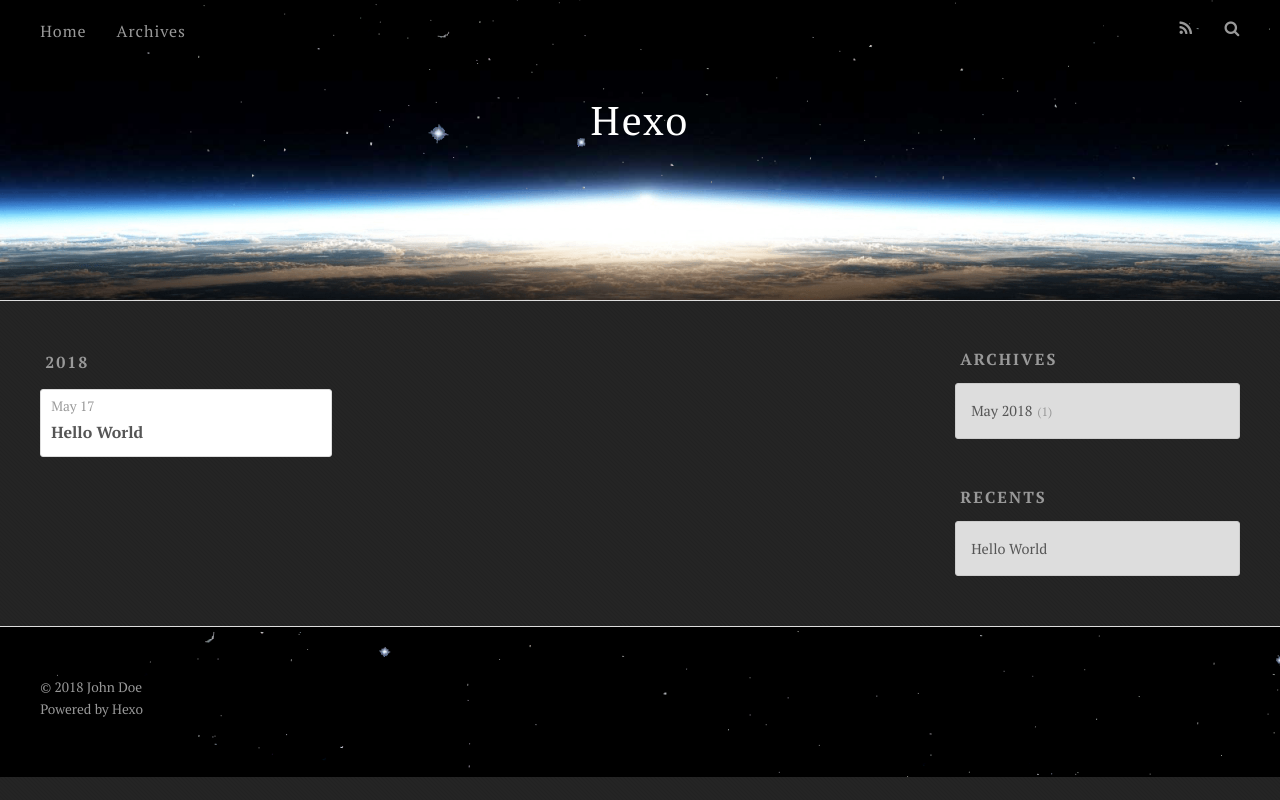
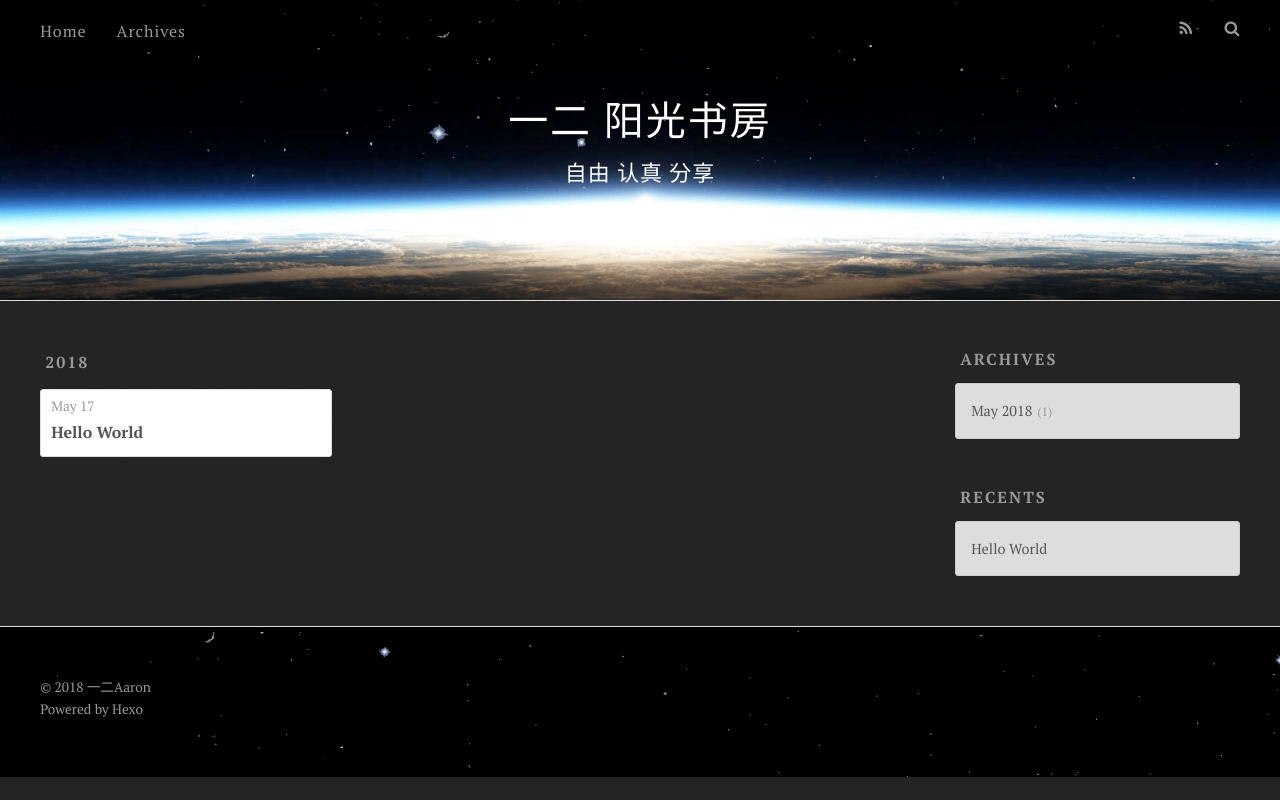
Before and after one commit to yierzy/yierzy.github.io, a plain HTML site: page archives/2018/05/index.html in a window 1280 px wide. Drawn offline with nearby package versions, Linux system fonts and the light colour scheme.

Commit message:
Site updated: 2018-05-17 21:02:20

```diff
--- a/archives/2018/05/index.html
+++ b/archives/2018/05/index.html
@@ -3,18 +3,18 @@
 <head>
   <meta charset="utf-8">
 
-  <title>Archives: 2018/5 | Hexo</title>
+  <title>Archives: 2018/5 | 一二 阳光书房</title>
   <meta name="viewport" content="width=device-width, initial-scale=1, maximum-scale=1">
   <meta property="og:type" content="website">
-<meta property="og:title" content="Hexo">
+<meta property="og:title" content="一二 阳光书房">
 <meta property="og:url" content="http://yoursite.com/archives/2018/05/index.html">
-<meta property="og:site_name" content="Hexo">
+<meta property="og:site_name" content="一二 阳光书房">
 <meta property="og:locale" content="default">
 <meta name="twitter:card" content="summary">
-<meta name="twitter:title" content="Hexo">
+<meta name="twitter:title" content="一二 阳光书房">
 <meta name="twitter:creator" content="@coolwuxing">
 
-    <link rel="alternative" href="/atom.xml" title="Hexo" type="application/atom+xml">
+    <link rel="alternative" href="/atom.xml" title="一二 阳光书房" type="application/atom+xml">
 
 
     <link rel="icon" href="/favicon.ico">
@@ -50,8 +50,12 @@ ga('send', 'pageview');
   <div id="header-outer" class="outer">
     <div id="header-title" class="inner">
       <h1 id="logo-wrap">
-        <a href="/" id="logo">Hexo</a>
+        <a href="/" id="logo">一二 阳光书房</a>
       </h1>
+
+        <h2 id="subtitle-wrap">
+          <a href="/" id="subtitle">自由 认真 分享</a>
+        </h2>
 
     </div>
     <div id="header-inner" class="inner">
@@ -151,7 +155,7 @@ ga('send', 'pageview');
   <div id='foot-stars'></div>
   <div class="outer">
     <div id="footer-info" class="inner">
-      &copy; 2018 John Doe<br>
+      &copy; 2018 一二Aaron<br>
       Powered by <a href="http://hexo.io/" target="_blank">Hexo</a>
     </div>
   </div>
```
Also changed, not shown: 2018/05/17/hello-world/index.html (+10 -6 lines), archives/2018/index.html (+11 -7 lines), archives/index.html (+11 -7 lines), index.html (+12 -8 lines).
